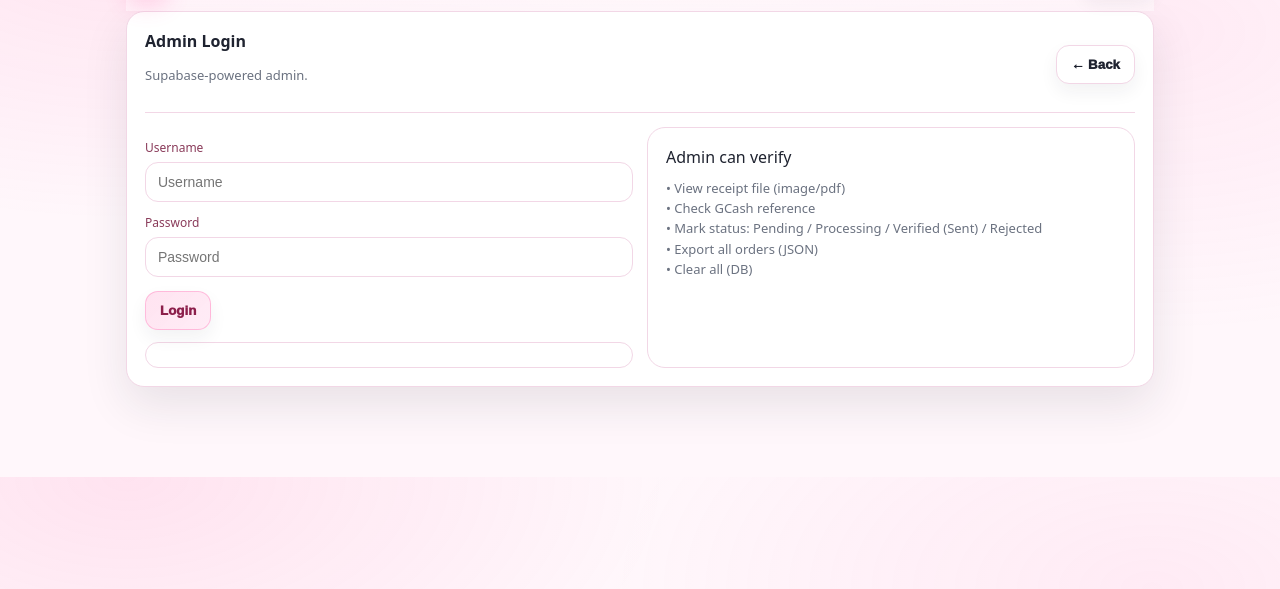
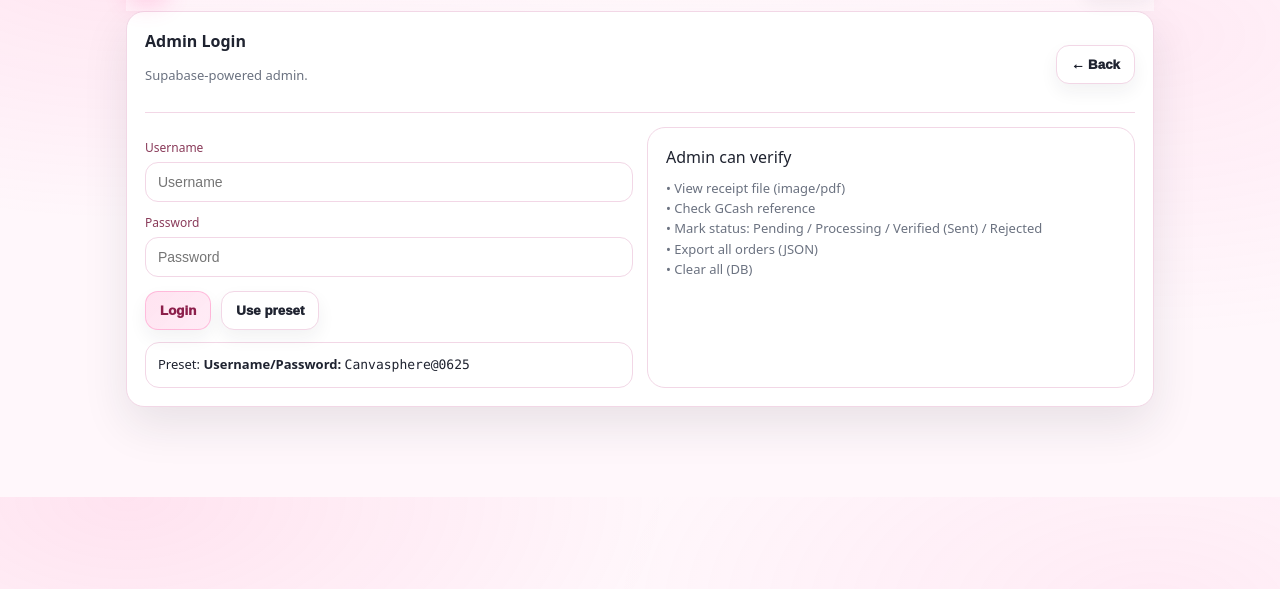
Before and after one commit to jmarkbatallerwork-pixel/canva-funnel, a website: page index.html in a window 1280 px wide. Both pictures are taken after a click on the button "Admin". Shown: the part 79-668 px from the top of the page. Drawn offline with Linux system fonts and the light colour scheme.

Commit message:
Update index.html

```diff
--- a/index.html
+++ b/index.html
@@ -603,13 +603,13 @@
 
             <div class="row" style="margin-top:14px">
               <button class="btn primary" id="adminLoginBtn" type="button">Login</button>
-
+              <button class="btn" id="adminFillPreset" type="button">Use preset</button>
             </div>
 
             <div id="adminLoginNotice" class="notice" style="display:none"></div>
 
             <div class="notice" style="margin-top:12px">
-
+              Preset: <b>Username/Password:</b> <span class="mono">Canvasphere@0625</span>
             </div>
           </div>
 
```
